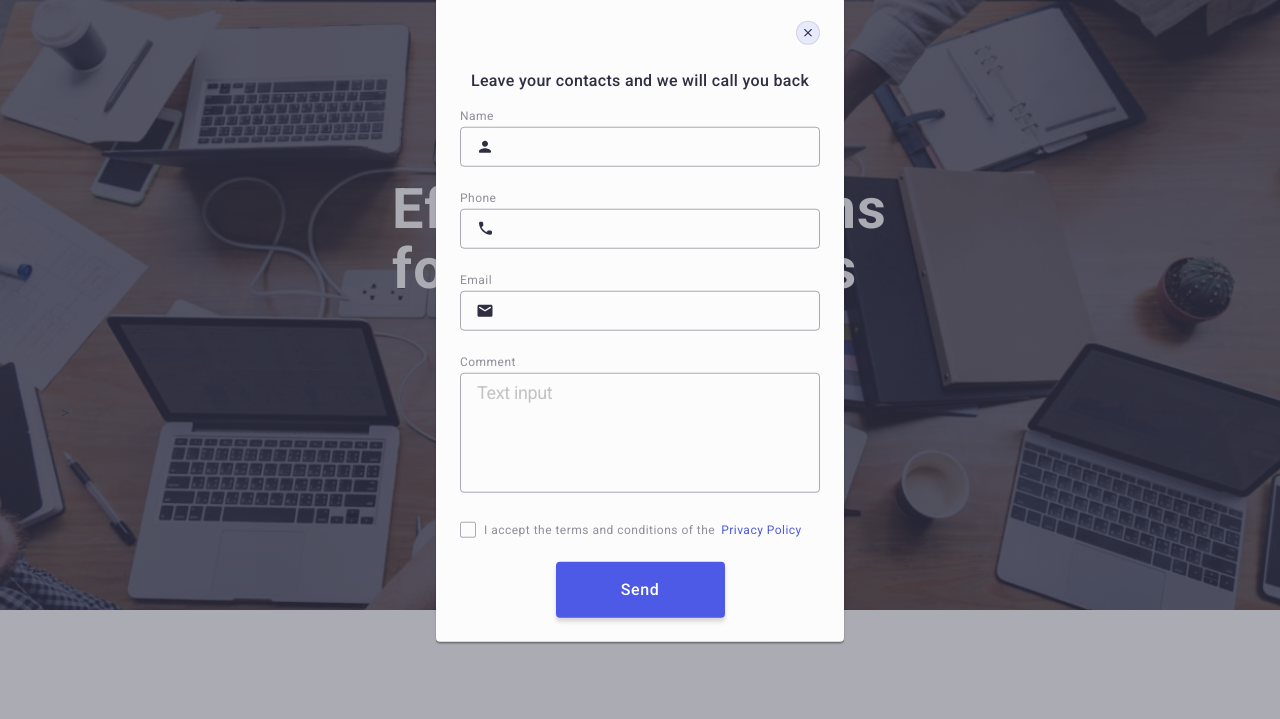
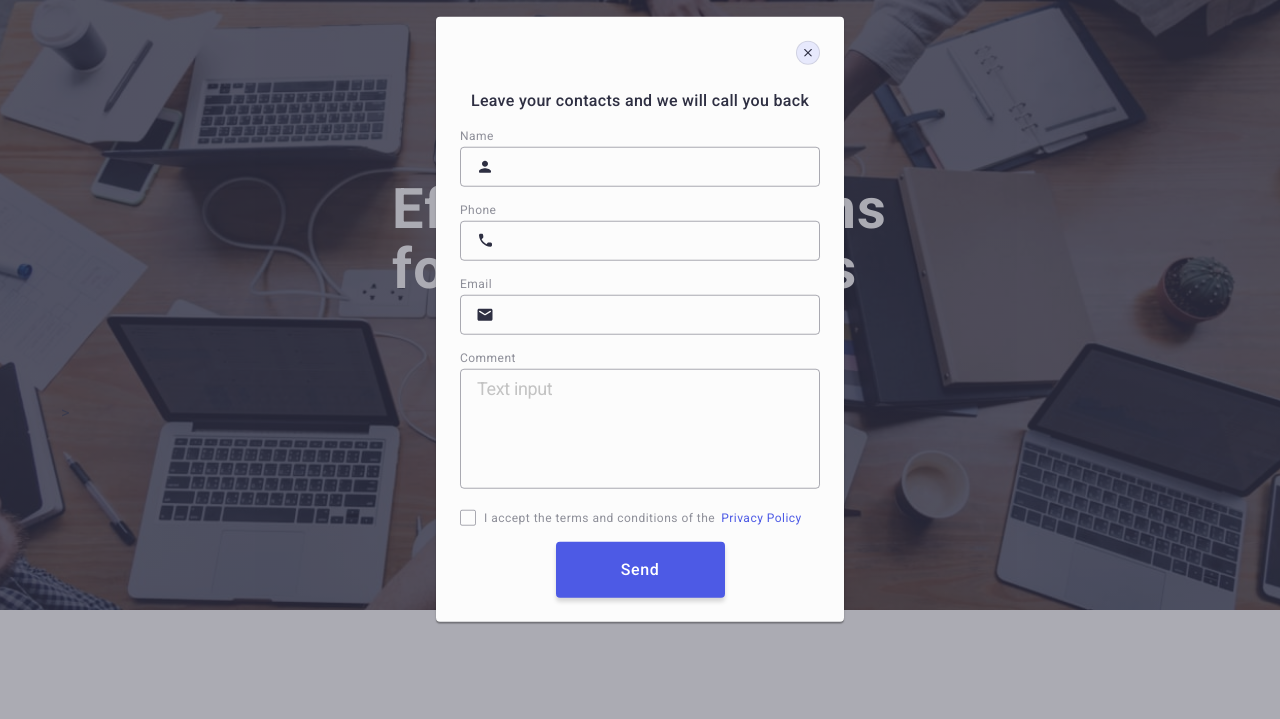
Before and after one commit to TarasRadel/goit-markup-hw-05, a plain HTML site: page index.html in a window 1280 px wide. Shown: the part 81-800 px from the top of the page. Drawn offline with nearby package versions, Linux system fonts and the light colour scheme.

Commit message:
modal091018

```diff
--- a/css/styles.css
+++ b/css/styles.css
@@ -868,7 +868,7 @@ border-color: #4D5AE5;
      letter-spacing: -0.02em;
  }
 .modal-field{
-    margin-bottom: 24px;
+    margin-bottom: 16px;
 }
  .check-text {
     color: #8e8f99;
```
Also changed, not shown: images/symbol-defs.svg.
